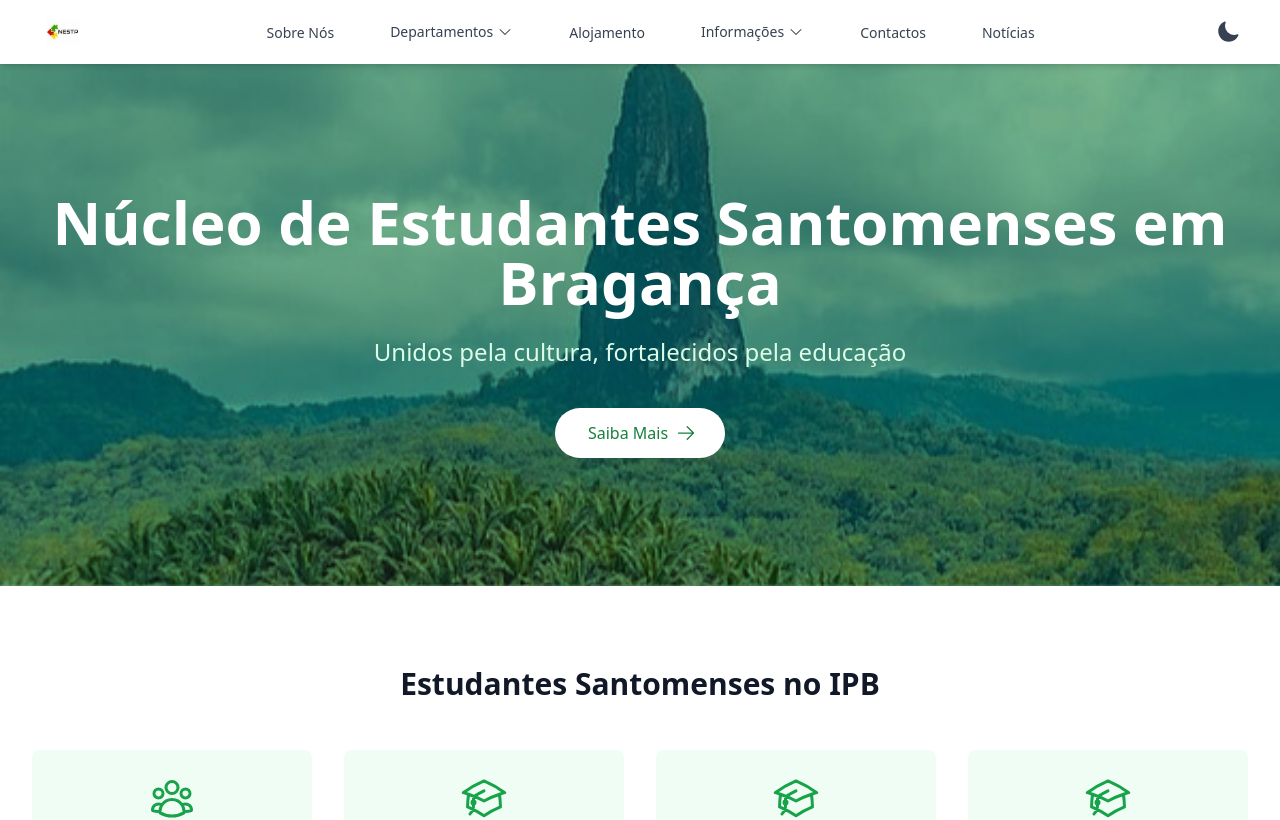
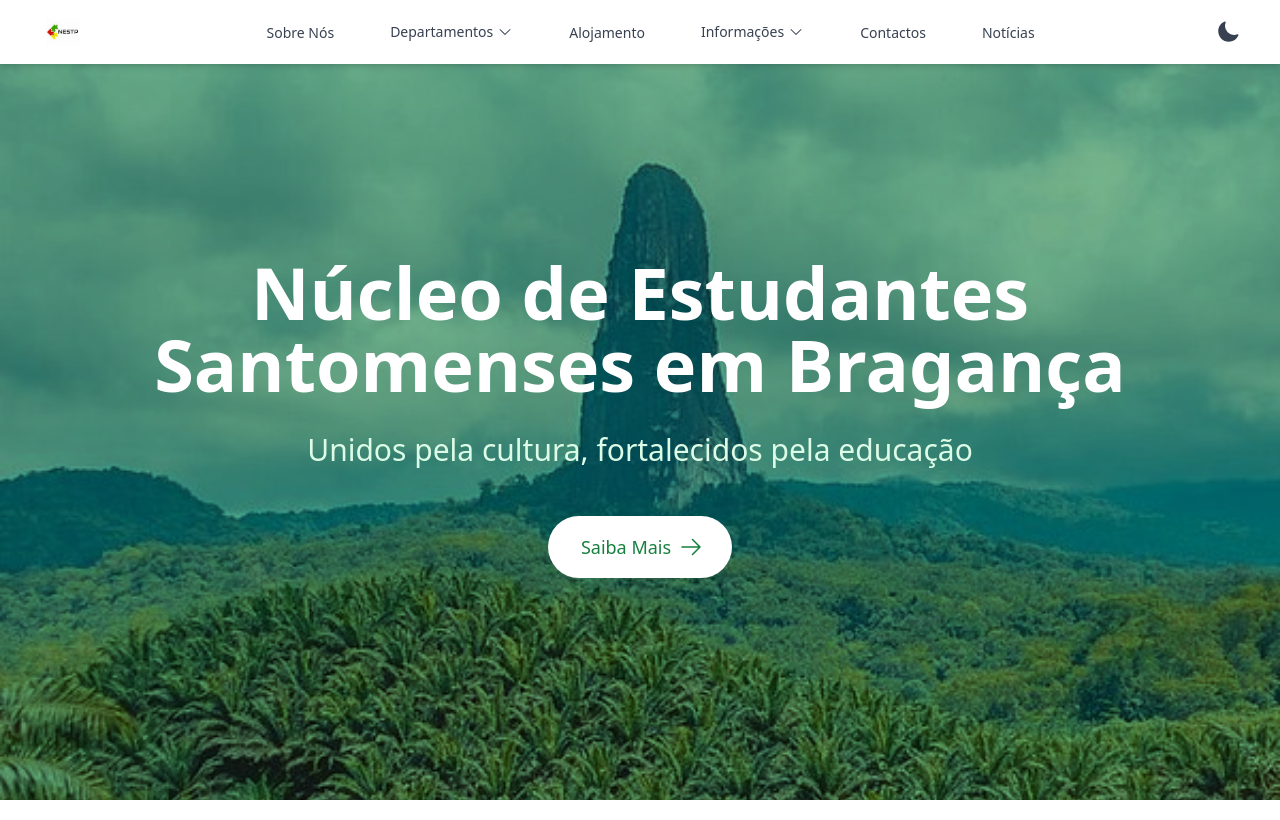
Before and after one commit to Kleiton-Metzger/Nestp_Website, a React (Create React App) app: page / in a window 1280 px wide. Shown: the top 820 px of the page. Built offline with nearby package versions, Linux system fonts and the light colour scheme.

Commit message:
add a hover effect to the grid items

```diff
--- a/src/components/Screens/AboutUs.js
+++ b/src/components/Screens/AboutUs.js
@@ -76,7 +76,7 @@ const AboutUs = () => {
 
         <div className="text-center">
           <a
-            href="#contact"
+            href="/contato"
             className="inline-flex items-center px-6 py-3 border border-transparent text-base font-medium rounded-md text-white bg-green-600 hover:bg-green-700 transition duration-150 ease-in-out"
           >
             Junte-se a Nós
--- a/src/components/Screens/Home.js
+++ b/src/components/Screens/Home.js
@@ -13,15 +13,22 @@ const Home = () => {
   useEffect(() => {
     const interval = setInterval(() => {
       setCurrentImage((prevImage) => (prevImage + 1) % images.length);
-    }, 5000); // Muda a imagem a cada 5 segundos
+    }, 5000);
 
     return () => clearInterval(interval);
   }, []);
 
+  const stats = [
+    { number: 1000, label: "Total de Estudantes", icon: UserGroupIcon },
+    { number: 700, label: "Licenciatura (1º Ciclo)", icon: AcademicCapIcon },
+    { number: 200, label: "Mestrado (2º Ciclo)", icon: AcademicCapIcon },
+    { number: 100, label: "Doutoramento (3º Ciclo)", icon: AcademicCapIcon },
+  ];
+
   return (
     <div className="min-h-screen bg-gradient-to-br from-green-50 to-blue-50 dark:from-gray-900 dark:to-gray-800">
       {/* Hero Section */}
-      <section className="relative overflow-hidden py-32 px-4 sm:px-6 lg:px-8">
+      <section className="relative overflow-hidden py-48 px-4 sm:px-6 lg:px-8 min-h-[calc(100vh-4rem)]">
         <div className="absolute inset-0">
           {images.map((img, index) => (
             <img
@@ -36,18 +43,18 @@ const Home = () => {
           <div className="absolute inset-0 bg-green-700 mix-blend-multiply opacity-60"></div>
         </div>
         <div className="relative max-w-7xl mx-auto text-center">
-          <h1 className="text-4xl sm:text-5xl md:text-6xl font-extrabold text-white mb-6">
+          <h1 className="text-5xl sm:text-6xl md:text-7xl font-extrabold text-white mb-8">
             Núcleo de Estudantes Santomenses em Bragança
           </h1>
-          <p className="text-xl sm:text-2xl text-green-100 mb-10">
+          <p className="text-2xl sm:text-3xl text-green-100 mb-12">
             Unidos pela cultura, fortalecidos pela educação
           </p>
           <Link
             to="/sobre-nos"
-            className="inline-flex items-center px-8 py-3 border border-transparent text-base font-medium rounded-full text-green-700 bg-white hover:bg-green-50 transition duration-300"
+            className="inline-flex items-center px-8 py-4 border border-transparent text-lg font-medium rounded-full text-green-700 bg-white hover:bg-green-50 transition duration-300"
           >
             Saiba Mais
-            <ArrowRightIcon className="ml-2 -mr-1 h-5 w-5" aria-hidden="true" />
+            <ArrowRightIcon className="ml-2 -mr-1 h-6 w-6" aria-hidden="true" />
           </Link>
         </div>
       </section>
@@ -59,31 +66,10 @@ const Home = () => {
             Estudantes Santomenses no IPB
           </h2>
           <div className="grid grid-cols-1 gap-8 sm:grid-cols-2 lg:grid-cols-4">
-            {[
-              {
-                number: "1000",
-                label: "Total de Estudantes",
-                icon: UserGroupIcon,
-              },
-              {
-                number: "700",
-                label: "Licenciatura (1º Ciclo)",
-                icon: AcademicCapIcon,
-              },
-              {
-                number: "200",
-                label: "Mestrado (2º Ciclo)",
-                icon: AcademicCapIcon,
-              },
-              {
-                number: "100",
-                label: "Doutoramento (3º Ciclo)",
-                icon: AcademicCapIcon,
-              },
-            ].map((stat) => (
+            {stats.map((stat) => (
               <div
                 key={stat.label}
-                className="bg-green-50 dark:bg-gray-700 rounded-lg p-6 text-center transform hover:scale-105 transition duration-300"
+                className="bg-green-50 dark:bg-gray-700 rounded-lg p-6 text-center transform transition duration-300 ease-in-out hover:scale-105 hover:shadow-lg hover:bg-green-100 dark:hover:bg-gray-600"
               >
                 <stat.icon className="h-12 w-12 text-green-600 dark:text-green-400 mx-auto mb-4" />
                 <p className="text-4xl font-bold text-green-600 dark:text-green-400">
@@ -111,7 +97,7 @@ const Home = () => {
             {[1, 2, 3].map((i) => (
               <div
                 key={i}
-                className="bg-white dark:bg-gray-800 rounded-lg overflow-hidden shadow-lg hover:shadow-2xl transition duration-300"
+                className="bg-white dark:bg-gray-800 rounded-lg overflow-hidden shadow-lg hover:-translate-y-2 transition-transform duration-300"
               >
                 <img
                   src={`/piquinapuina.png`}
```
